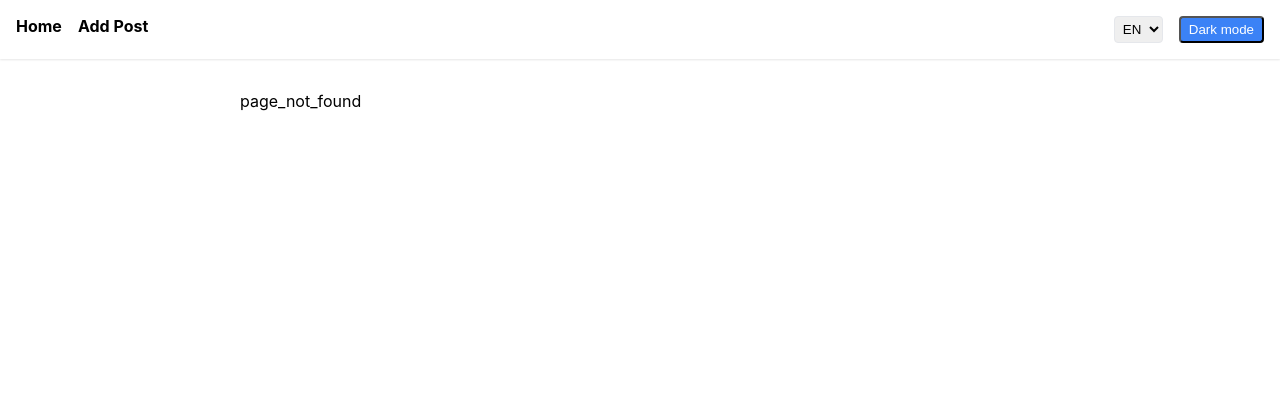
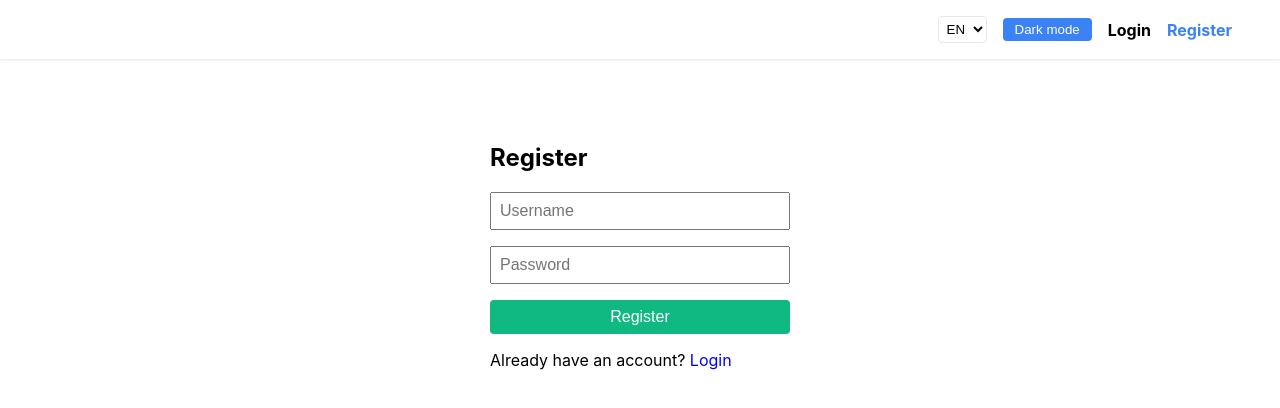
Before and after one commit to Omar-su/post-application, a React (Create React App) app in the folder frontend/: page /register in a window 1280 px wide. Before the commit this address led to /404. Shown: the top 408 px of the page. Built offline with nearby package versions, Linux system fonts and the light colour scheme.

Commit message:
Connect frontend and backend

```diff
--- a/frontend/src/App.js
+++ b/frontend/src/App.js
@@ -8,6 +8,9 @@ import AddPost from './features/posts/AddPost';
 import NotFound from './features/errors/NotFound';
 import { ThemeProvider } from './theme/ThemeProvider';
 import Layout from './components/Layout';
+import Login from './features/auth/Login';
+import Register from './features/auth/Register';
+import ProtectedRoute from './components/ProtectedRoute';
 
 function App() {
   return (
@@ -16,9 +19,13 @@ function App() {
         <Router>
           <Layout>
             <Routes>
-              <Route path="/" element={<PostList />} />
-              <Route path="/edit/:id" element={<EditPost />} />
-              <Route path="/add" element={<AddPost />} />
+              <Route path="/login" element={<Login />} />
+              <Route path="/register" element={<Register />} />
+
+              <Route path="/" element={<ProtectedRoute><PostList /></ProtectedRoute>} />
+              <Route path="/edit/:id" element={<ProtectedRoute><EditPost /></ProtectedRoute>} />
+              <Route path="/add" element={<ProtectedRoute><AddPost /></ProtectedRoute>} />
+
               <Route path="/404" element={<NotFound />} />
               <Route path="*" element={<Navigate to="/404" />} />
             </Routes>
--- a/frontend/src/app/store.js
+++ b/frontend/src/app/store.js
@@ -1,9 +1,12 @@
 // src/app/store.js
 import { configureStore } from '@reduxjs/toolkit';
 import postsReducer from '../features/posts/postslice';
+import authReducer from '../features/auth/authSlice';
+
 
 export const store = configureStore({
   reducer: {
+    auth: authReducer,
     posts: postsReducer,
   },
 });
--- a/frontend/src/components/Layout.jsx
+++ b/frontend/src/components/Layout.jsx
@@ -1,5 +1,5 @@
 import React from 'react';
-import { Link, useLocation } from 'react-router-dom';
+import { Link, useLocation, useNavigate } from 'react-router-dom';
 import { useTheme } from '../theme/ThemeProvider';
 import { useTranslation } from 'react-i18next';
 import styled from 'styled-components';
@@ -7,14 +7,21 @@ import styled from 'styled-components';
 const Navbar = styled.nav`
   display: flex;
   justify-content: space-between;
-  padding: 1rem;
+  align-items: center;
+  padding: 1rem 2rem;
   box-shadow: 0 1px 2px rgba(0,0,0,0.1);
+  background-color: ${({ theme }) => theme.background};
+`;
+
+const NavGroup = styled.div`
+  display: flex;
+  align-items: center;
 `;
 
 const NavLink = styled(Link)`
   font-weight: bold;
   margin-right: 1rem;
-  color: ${({ theme }) => theme.text};
+  color: ${({ theme, active }) => active ? theme.primary : theme.text};
   text-decoration: none;
 
   &:hover {
@@ -26,25 +33,40 @@ const Select = styled.select`
   padding: 0.25rem;
   border: 1px solid ${({ theme }) => theme.border};
   border-radius: 4px;
+  background: ${({ theme }) => theme.background};
+  color: ${({ theme }) => theme.text};
 `;
 
 const Button = styled.button`
-  padding: 0.25rem 0.5rem;
+  padding: 0.25rem 0.75rem;
   border-radius: 4px;
+  border: none;
   background-color: ${({ theme }) => theme.primary};
   color: white;
   margin-left: 1rem;
+  cursor: pointer;
+
+  &:hover {
+    opacity: 0.9;
+  }
 `;
 
 const Layout = ({ children }) => {
   const { theme, toggleTheme } = useTheme();
   const { i18n, t } = useTranslation();
   const location = useLocation();
+  const navigate = useNavigate();
 
   const handleLanguageChange = (e) => {
     i18n.changeLanguage(e.target.value);
   };
 
+  const handleLogout = () => {
+    localStorage.removeItem('user');
+    navigate('/login');
+  };
+
+  const isLoggedIn = !!localStorage.getItem('user');
   const nextTheme = theme === 'light' ? 'dark' : 'light';
 
   return (
@@ -56,20 +78,38 @@ const Layout = ({ children }) => {
       }}
     >
       <Navbar>
-        <div>
-          <NavLink to="/">{t('nav.home')}</NavLink>
-          <NavLink to="/add">{t('nav.add_post')}</NavLink>
-        </div>
-        <div>
+        <NavGroup>
+          {isLoggedIn ? (
+            <>
+              <NavLink to="/" active={location.pathname === "/"}>{t('nav.home')}</NavLink>
+              <NavLink to="/add" active={location.pathname === "/add"}>{t('nav.add_post')}</NavLink>
+            </>
+          ) : null}
+        </NavGroup>
+
+        <NavGroup>
           <Select onChange={handleLanguageChange} defaultValue={i18n.language}>
             <option value="en">EN</option>
             <option value="sv">SV</option>
           </Select>
           <Button onClick={toggleTheme}>
-            {t(`theme.${nextTheme}`)} {t('mode')}
+          {t(`theme.${nextTheme}`)} {t('mode')}
           </Button>
-        </div>
+
+          <div style={{ width: '1rem' }} />
+
+          {isLoggedIn ? (
+            <Button onClick={handleLogout}>{t('nav.logout') || 'Logout'}</Button>
+          ) : (
+            <>
+              <NavLink to="/login" active={location.pathname === "/login"}>{t('nav.login') || 'Login'}</NavLink>
+              <NavLink to="/register" active={location.pathname === "/register"}>{t('nav.register') || 'Register'}</NavLink>
+            </>
+          )}
+
+        </NavGroup>
       </Navbar>
+
       <main style={{ padding: '2rem', maxWidth: '800px', margin: '0 auto' }}>
         {children}
       </main>
--- /dev/null
+++ b/frontend/src/components/ProtectedRoute.jsx
@@ -0,0 +1,9 @@
+import React from 'react';
+import { Navigate } from 'react-router-dom';
+
+function ProtectedRoute({ children }) {
+  const user = localStorage.getItem('user');
+  return user ? children : <Navigate to="/login" />;
+}
+
+export default ProtectedRoute;
--- /dev/null
+++ b/frontend/src/features/auth/Login.jsx
@@ -0,0 +1,78 @@
+import React, { useState } from 'react';
+import { useNavigate } from 'react-router-dom';
+import { useTranslation } from 'react-i18next';
+
+function Login() {
+  const { t } = useTranslation();
+  const [username, setUsername] = useState('');
+  const [password, setPassword] = useState('');
+  const navigate = useNavigate();
+
+  const handleLogin = async () => {
+    try {
+      const res = await fetch('http://localhost:5000/login', {
+        method: 'POST',
+        headers: { 'Content-Type': 'application/json' },
+        body: JSON.stringify({ username, password })
+      });
+
+      if (res.ok) {
+        const data = await res.json();
+        localStorage.setItem('user', data.user);
+        navigate('/');
+      } else {
+        const err = await res.text();
+        alert(err);
+      }
+    } catch (error) {
+      console.error(error);
+      alert(t('login.failed'));
+    }
+  };
+
+  return (
+    <div style={{ maxWidth: '300px', margin: 'auto', paddingTop: '2rem' }}>
+      <h2>{t('login.title')}</h2>
+      <div style={{ display: 'flex', flexDirection: 'column', gap: '1rem' }}>
+        <input
+          value={username}
+          onChange={(e) => setUsername(e.target.value)}
+          placeholder={t('login.username')}
+          style={{ padding: '0.5rem', fontSize: '1rem' }}
+        />
+        <input
+          value={password}
+          onChange={(e) => setPassword(e.target.value)}
+          placeholder={t('login.password')}
+          type="password"
+          style={{ padding: '0.5rem', fontSize: '1rem' }}
+        />
+        <button
+          onClick={handleLogin}
+          style={{
+            padding: '0.5rem',
+            fontSize: '1rem',
+            backgroundColor: '#3b82f6',
+            color: 'white',
+            border: 'none',
+            borderRadius: '4px',
+            cursor: 'pointer'
+          }}
+        >
+          {t('login.button')}
+        </button>
+      </div>
+      <p style={{ marginTop: '1rem' }}>
+        {t('login.no_account')}{' '}
+        <span
+          onClick={() => navigate('/register')}
+          style={{ color: 'blue', cursor: 'pointer' }}
+        >
+          {t('login.register_link')}
+        </span>
+      </p>
+    </div>
+  );
+}
+
+export default Login;
--- /dev/null
+++ b/frontend/src/features/auth/Register.jsx
@@ -0,0 +1,77 @@
+import React, { useState } from 'react';
+import { useNavigate } from 'react-router-dom';
+import { useTranslation } from 'react-i18next';
+
+function Register() {
+  const { t } = useTranslation();
+  const [username, setUsername] = useState('');
+  const [password, setPassword] = useState('');
+  const navigate = useNavigate();
+
+  const handleRegister = async () => {
+    try {
+      const res = await fetch('http://localhost:5000/register', {
+        method: 'POST',
+        headers: { 'Content-Type': 'application/json' },
+        body: JSON.stringify({ username, password })
+      });
+
+      if (res.ok) {
+        alert(t('register.success'));
+        navigate('/login');
+      } else {
+        const err = await res.text();
+        alert(t('register.failed'));
+      }
+    } catch (error) {
+      console.error(error);
+      alert(t('register.failed'));
+    }
+  };
+
+  return (
+    <div style={{ maxWidth: '300px', margin: 'auto', paddingTop: '2rem' }}>
+      <h2>{t('register.title')}</h2>
+      <div style={{ display: 'flex', flexDirection: 'column', gap: '1rem' }}>
+        <input
+          value={username}
+          onChange={(e) => setUsername(e.target.value)}
+          placeholder={t('register.username')}
+          style={{ padding: '0.5rem', fontSize: '1rem' }}
+        />
+        <input
+          value={password}
+          onChange={(e) => setPassword(e.target.value)}
+          placeholder={t('register.password')}
+          type="password"
+          style={{ padding: '0.5rem', fontSize: '1rem' }}
+        />
+        <button
+          onClick={handleRegister}
+          style={{
+            padding: '0.5rem',
+            fontSize: '1rem',
+            backgroundColor: '#10b981',
+            color: 'white',
+            border: 'none',
+            borderRadius: '4px',
+            cursor: 'pointer'
+          }}
+        >
+          {t('register.button')}
+        </button>
+      </div>
+      <p style={{ marginTop: '1rem' }}>
+        {t('register.have_account')}{' '}
+        <span
+          onClick={() => navigate('/login')}
+          style={{ color: 'blue', cursor: 'pointer' }}
+        >
+          {t('register.login_link')}
+        </span>
+      </p>
+    </div>
+  );
+}
+
+export default Register;
--- /dev/null
+++ b/frontend/src/features/auth/authSlice.js
@@ -0,0 +1,23 @@
+import { createSlice } from '@reduxjs/toolkit';
+
+const initialState = {
+  user: null, // can also include token, etc.
+};
+
+const authSlice = createSlice({
+  name: 'auth',
+  initialState,
+  reducers: {
+    login(state, action) {
+      state.user = action.payload;
+    },
+    logout(state) {
+      state.user = null;
+    },
+  },
+});
+
+export const { login, logout } = authSlice.actions;
+export const selectCurrentUser = (state) => state.auth.user;
+
+export default authSlice.reducer;
--- a/frontend/src/i18n.js
+++ b/frontend/src/i18n.js
@@ -22,13 +22,35 @@ i18n
           },
           nav: {
             home: "Home",
-            add_post: "Add Post"
+            add_post: "Add Post",
+            login: "Login",
+            logout: "Log out",
+            register: "Register"
           },
           delete_post_confirmation: 'Are you sure you want to delete this post?',
           delete: 'Delete',
           cancel: 'Cancel',
           edit_post: 'Edit Post',
           search_posts: 'Search Posts',
+          login: {
+            title: "Login",
+            username: "Username",
+            password: "Password",
+            button: "Login",
+            no_account: "Don't have an account?",
+            register_link: "Register",
+            failed: "Login failed"
+          },
+          register: {
+            title: "Register",
+            username: "Username",
+            password: "Password",
+            button: "Register",
+            have_account: "Already have an account?",
+            login_link: "Login",
+            success: "Registration successful. Please log in.",
+            failed: "Registration failed"
+          }
         },
       },
       sv: {
@@ -47,13 +69,35 @@ i18n
             },
             nav: {
                 home: "Hemma",
-                add_post: "Lägg till post"
+                add_post: "Lägg till post",
+                login: "Logga in",
+                logout: "Logga ut",
+                register: "Registera"
             },
           delete_post_confirmation: 'Är du säker du vill ta bort detta inlägg?',
           delete: 'Ta bort',
           cancel: 'Avbryt',
           edit_post: 'Redigera inlägg',
           search_posts: 'Sök inlägg',
+          login: {
+            title: "Logga in",
+            username: "Användarnamn",
+            password: "Lösenord",
+            button: "Logga in",
+            no_account: "Har du inget konto?",
+            register_link: "Registrera dig",
+            failed: "Inloggning misslyckades"
+          },
+          register: {
+            title: "Registrera",
+            username: "Användarnamn",
+            password: "Lösenord",
+            button: "Registrera",
+            have_account: "Har du redan ett konto?",
+            login_link: "Logga in",
+            success: "Registreringen lyckades. Logga in.",
+            failed: "Registreringen misslyckades"
+          }
         },
       },
     },
```
Also changed, not shown: 1 other file (tests, documents, lock files or other folders).
